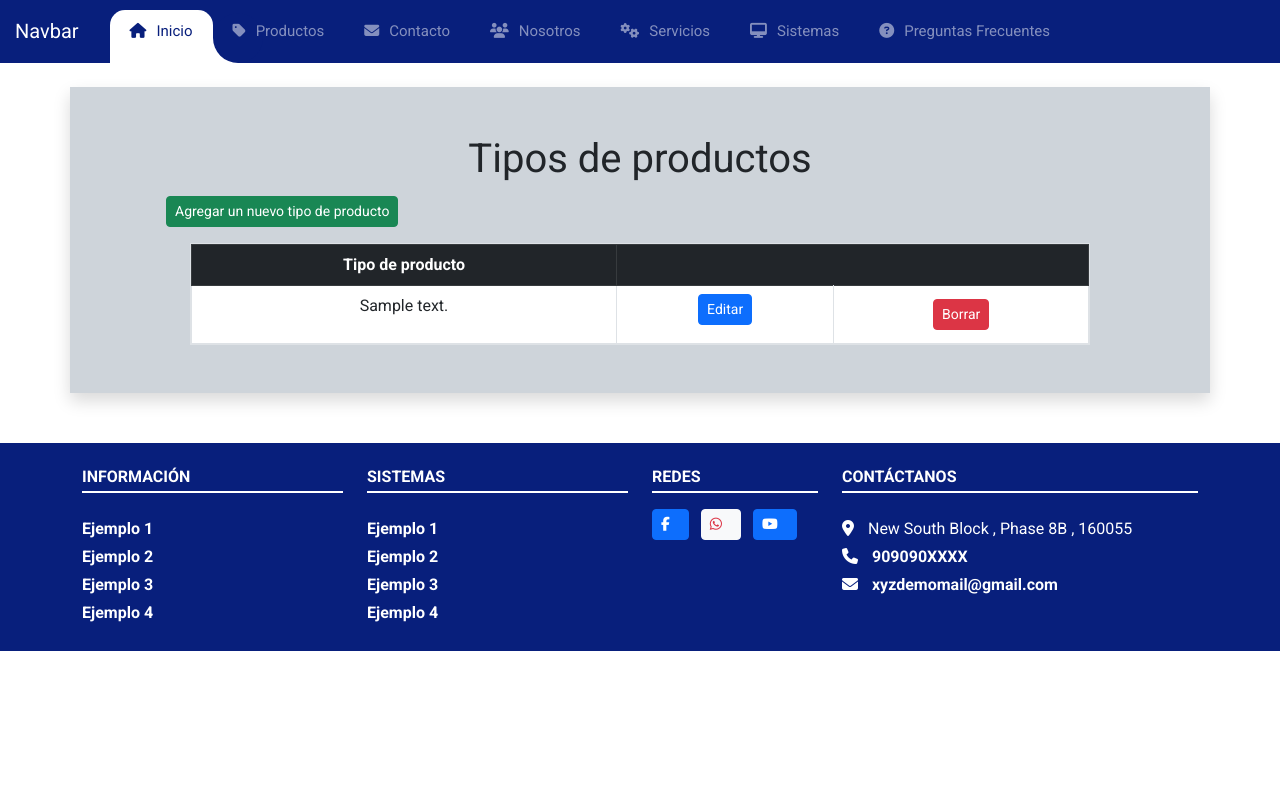
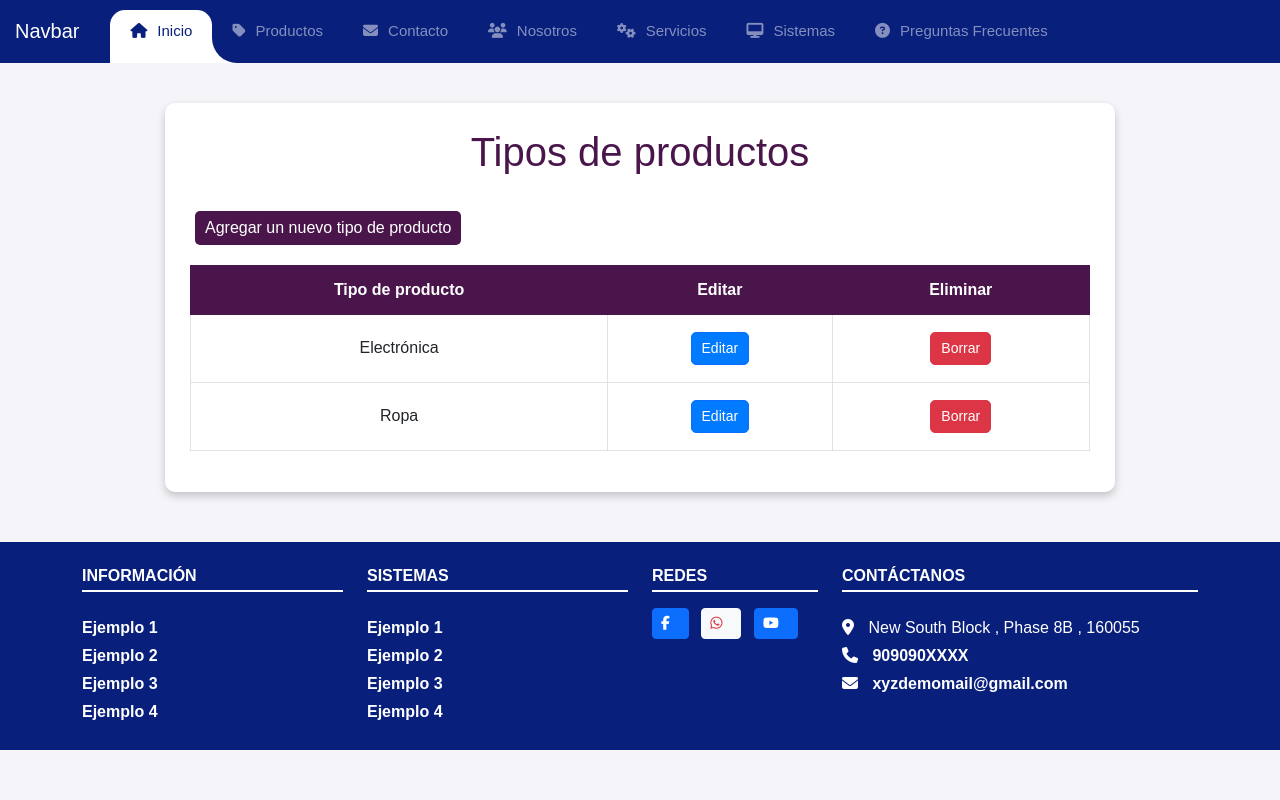
Before and after one commit to FernandoProgramador1/PaginaWeb, a PHP site: page /index.php?page=TiposProductos in a window 1280 px wide. Run offline with PHP 8.4, Linux system fonts and the light colour scheme; tables that the repository leaves empty hold one stand-in row (values such as "Sample post"); some libraries are stand-ins or nearby versions.

Commit message:
Ajuste de estilos y esquema de la vista TiposProductos

```diff
--- /dev/null
+++ b/recursos/CSS/TiposProductos.css
@@ -0,0 +1,132 @@
+.TiposProductos-body {
+    font-family: 'Arial', sans-serif;
+    background-color: #f4f4f9;
+}
+
+.TiposProductos-container {
+    background: #ffffff;
+    border-radius: 10px;
+    box-shadow: 0 4px 8px rgba(0, 0, 0, 0.2);
+    padding: 25px;
+    margin: 40px auto;
+    width: 100%;
+    max-width: 950px;
+}
+
+.TiposProductos-heading {
+    color: #4A154B;
+    text-align: center;
+    margin-bottom: 30px;
+}
+
+.btn-success-TiposProductos {
+    background-color: #4A154B;
+    border: none;
+    color: white;
+    padding: 5px 10px;
+    font-size: 16px;
+    border-radius: 5px;
+    margin-bottom: 20px;
+}
+
+.btn-success-TiposProductos:hover {
+    background-color: #36103B;
+}
+
+.btn-primary-TiposProductos,
+.btn-danger-TiposProductos {
+    padding: 5px 10px;
+    font-size: 14px;
+    border-radius: 5px;
+    transition: background-color 0.3s;
+}
+
+.btn-primary-TiposProductos {
+    background-color: #007bff;
+    color: white;
+}
+
+.btn-primary-TiposProductos:hover {
+    background-color: #0056b3;
+}
+
+.btn-danger-TiposProductos {
+    background-color: #dc3545;
+    color: white;
+}
+
+.btn-danger-TiposProductos:hover {
+    background-color: #bd2130;
+}
+
+.table-TiposProductos {
+    width: 100%;
+    max-width: 900px;
+    margin-bottom: 1rem;
+    background-color: transparent;
+    border-collapse: collapse;
+}
+
+.table-TiposProductos th,
+.table-TiposProductos td {
+    padding: 0.75rem;
+    vertical-align: middle;
+    border: 1px solid #dee2e6;
+    text-align: center;
+}
+
+.table-TiposProductos thead th {
+    vertical-align: bottom;
+    background-color: #4A154B;
+    color: white;
+    border: 1px solid #4A154B;
+}
+
+.table-hover-TiposProductos tbody tr:hover {
+    background-color: #f5f5f5;
+}
+
+.table-responsive-TiposProductos {
+    display: block;
+    width: 100%;
+    overflow-x: auto;
+    -webkit-overflow-scrolling: touch;
+}
+
+@media (max-width: 768px) {
+    .TiposProductos-container {
+        padding: 15px;
+        margin: 20px auto;
+    }
+
+    .btn-success-TiposProductos,
+    .btn-primary-TiposProductos,
+    .btn-danger-TiposProductos {
+        padding: 3px 7px;
+        font-size: 12px;
+    }
+
+    .table-TiposProductos th,
+    .table-TiposProductos td {
+        padding: 0.5rem;
+    }
+
+    .table-TiposProductos thead th {
+        font-size: 14px;
+    }
+
+    .table-TiposProductos tbody td {
+        font-size: 13px;
+    }
+}
+
+@media (max-width: 480px) {
+    .TiposProductos-heading {
+        font-size: 18px;
+    }
+
+    .btn-success-TiposProductos {
+        width: 100%;
+        margin-bottom: 10px;
+    }
+}
--- a/vistas/users/admin/TiposProductos.php
+++ b/vistas/users/admin/TiposProductos.php
@@ -18,47 +18,45 @@ if (isset($_GET['ins'])) {
 
 ?>
 
-<title>SSETCO | Tipos de Productos</title>
+<!DOCTYPE html>
+<html lang="es">
 
-<div class="container shadow p-5 justify-content-center bg-dark-subtle mt-4">
+<head>
+    <meta charset="UTF-8">
+    <meta name="viewport" content="width=device-width, initial-scale=1.0">
+    <title>Tipos de Productos</title>
+</head>
 
-    <!-- Titulo de la vista -->
-    <h1 class="text-center">Tipos de productos</h1>
-    <!-- Titulo de la vista -->
-
-    <a href="index.php?page=EdicionTiposProductos" class="btn btn-success btn-sm mb-3 ms-5">
+<body class="TiposProductos-body">
+    <div class="TiposProductos-container">
+        <h1 class="TiposProductos-heading">Tipos de productos</h1>
+        <a href="index.php?page=EdicionTiposProductos" class="btn btn-success btn-success-TiposProductos">
             Agregar un nuevo tipo de producto
         </a>
-
-    <div class="row">
-        <div class="col-md-12">
-            <div class="container table-responsive justify-content-center p-0 border table-scroll" style="max-height:500px;max-width:900px;">
-                <table class="table table-hover table-bordered overflow-auto table-responsive-sm m-0 break-word">
-                    <thead class="table-dark sticky-top z-0">
+        <div class="table-responsive table-responsive-TiposProductos">
+            <table class="table table-TiposProductos table-hover table-hover-TiposProductos table-bordered">
+                <thead>
                     <tr class="text-center">
                         <th scope="col">Tipo de producto</th>
-                            <th scope="col" colspan="2"></th>
+                        <th scope="col">Editar</th>
+                        <th scope="col">Eliminar</th>
                     </tr>
                 </thead>
                 <tbody>
-                        <?php foreach ($dttipoproducto as $rows) : ?>
                     <tr class="text-center">
-                                <td><?php echo htmlspecialchars($rows['DescripcionTipoProducto']); ?></td>
-                                <td>
-                                    <a href="index.php?page=EdicionTiposProductos&IdTp=<?php echo $rows['IdTipoProducto']; ?>" class="btn btn-primary btn-sm">
-                                        Editar
-                                    </a>
-                                </td>
-                                <td>
-                                    <a href="index.php?page=TiposProductos&actiontp=delete&IdTp=<?php echo $rows['IdTipoProducto']; ?>" onclick="return confirm('¿Estás seguro de eliminar este contacto?');" class="btn btn-danger btn-sm">
-                                        Borrar
-                                    </a>
-                                </td>
+                        <td>Electrónica</td>
+                        <td><a href="#" class="btn btn-primary btn-primary-TiposProductos btn-sm">Editar</a></td>
+                        <td><a href="#" class="btn btn-danger btn-danger-TiposProductos btn-sm">Borrar</a></td>
                     </tr>
-                        <?php endforeach; ?>
+                    <tr class="text-center">
+                        <td>Ropa</td>
+                        <td><a href="#" class="btn btn-primary btn-primary-TiposProductos btn-sm">Editar</a></td>
+                        <td><a href="#" class="btn btn-danger btn-danger-TiposProductos btn-sm">Borrar</a></td>
+                    </tr>
                 </tbody>
             </table>
         </div>
     </div>
-    </div>
-</div>
+</body>
+
+</html>
```
Lines whose indentation alone changed are shown as unchanged.
